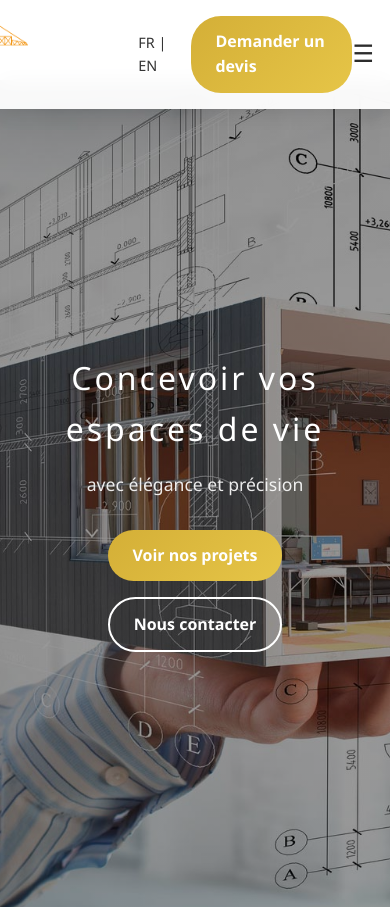
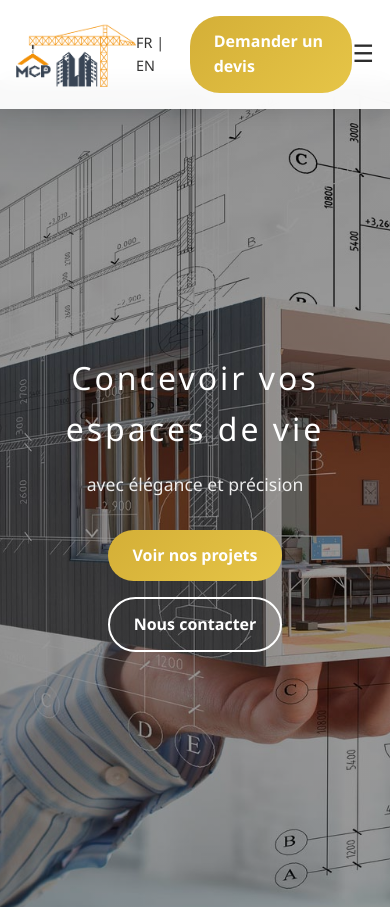
Before and after one commit to jadlm/mcpyassine, a plain HTML site: page index.html in a window 390 px wide. Shown: the top 907 px of the page. Drawn offline with Linux system fonts and the light colour scheme.

Commit message:
Modification du style CSS pour le responsive mobile

```diff
--- a/style.css
+++ b/style.css
@@ -604,7 +604,11 @@ body {
     }
 }
 
-.logo img {
-    position: relative;
-    right: 110px;
+@media (max-width: 768px) {
+    .logo img {
+        position: relative;
+        right: 0;
+        max-width: 120px;
+        height: auto;
+    }
 }
```
